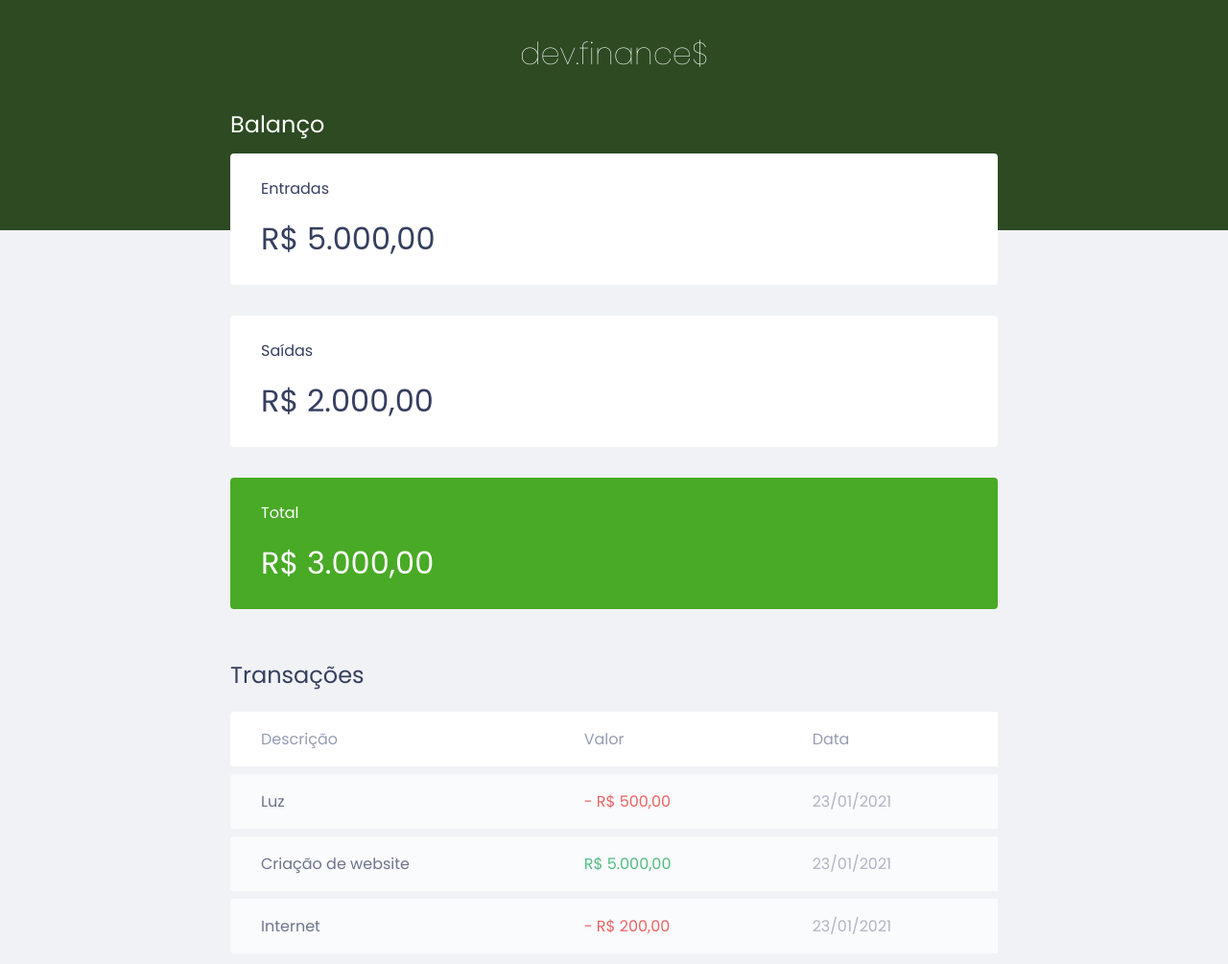
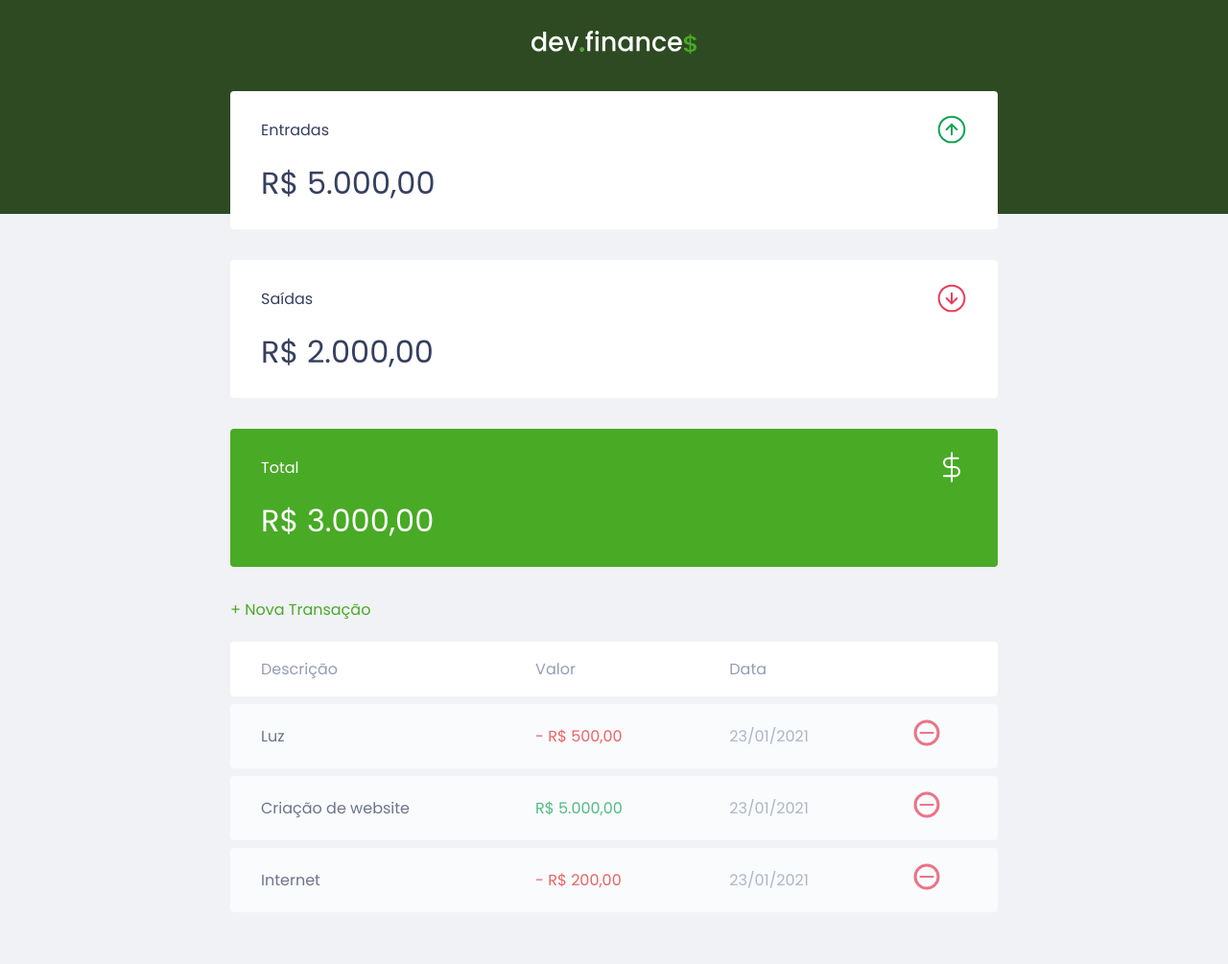
Before and after one commit to fergracianoo/dev-finances, a plain HTML site: page index.html in a window 1280 px wide. Shown: the top 1005 px of the page at 96% size. Drawn offline with Linux system fonts and the light colour scheme.

Commit message:
chore: add beatiful icons

```diff
--- a/index.html
+++ b/index.html
@@ -11,32 +11,43 @@
 </head>
 <body>
   <header>
-    <h1 id="logo">dev.finance$</h1>
+    <img src="./assets/logo.svg" alt="Logo dev.finance$">
   </header>
   <main class="container">
     <section id="balance">
-      <h2>Balanço</h2>
+      <h2 class="sr-only">Balanço</h2>
       <div class="card">
-        <h3>Entradas</h3>
+        <h3>
+          <span>Entradas</span>
+          <img src="./assets/income.svg" alt="Imagem de entradas">
+        </h3>
         <p>R$ 5.000,00</p>
       </div>
       <div class="card">
-        <h3>Saídas</h3>
+        <h3>
+          <span>Saídas</span>
+          <img src="./assets/expense.svg" alt="Imagem de saídas">
+        </h3>
         <p>R$ 2.000,00</p>
       </div>
       <div class="card total">
-        <h3>Total</h3>
+        <h3>
+          <span>Total</span>
+          <img src="./assets/total.svg" alt="Imagem de total">
+        </h3>
         <p>R$ 3.000,00</p>
       </div>
     </section>
     <section id="transaction">
-      <h2>Transações</h2>
+      <h2 class="sr-only">Transações</h2>
+      <a href="#" class="button new">+ Nova Transação</a>
       <table id="data-table">
         <thead>
           <tr>
             <th>Descrição</th>
             <th>Valor</th>
             <th>Data</th>
+            <th></th>
           </tr>
         </thead>
         <tbody>
@@ -44,16 +55,25 @@
             <td class="description">Luz</td>
             <td class="expense">- R$ 500,00</td>
             <td class="date">23/01/2021</td>
+            <td>
+              <img src="./assets/minus.svg" alt="Remover transação">
+            </td>
           </tr>
           <tr>
             <td class="description">Criação de website</td>
             <td class="income">R$ 5.000,00</td>
             <td class="date">23/01/2021</td>
+            <td>
+              <img src="./assets/minus.svg" alt="Remover transação">
+            </td>
           </tr>
           <tr>
             <td class="description">Internet</td>
             <td class="expense">- R$ 200,00</td>
             <td class="date">23/01/2021</td>
+            <td>
+              <img src="./assets/minus.svg" alt="Remover transação">
+            </td>
           </tr>
         </tbody>
       </table>
--- a/style.css
+++ b/style.css
@@ -13,6 +13,18 @@ body {
   font-family: 'Poppins', sans-serif;
 }
 
+.sr-only {
+  position: absolute;
+  width: 1px;
+  height: 1px;
+  padding: 0;
+  margin: -1px;
+  overflow: hidden;
+  clip: rect(0, 0, 0, 0);
+  white-space: nowrap;
+  border-width: 0;
+}
+
 .container {
   width: min(90vw, 800px);
   margin: auto;
@@ -23,6 +35,20 @@ h2 {
   margin-bottom: 0.8rem;
   color: var(--dark-blue);
   font-weight: 400;
+}
+
+a {
+  color: #49AA26;
+  text-decoration: none;
+}
+
+a:hover {
+  color: #3DD705;
+}
+
+.button.new {
+  display: inline-block;
+  margin-bottom: .8rem;
 }
 
 header {
@@ -56,6 +82,9 @@ header {
 .card h3 {
   font-weight: 400;
   font-size: 1rem;
+  display: flex;
+  align-items: center;
+  justify-content: space-between;
 }
 
 .card p {
@@ -78,6 +107,11 @@ header {
 table thead tr th:first-child,
 table tbody tr td:first-child {
   border-radius: 0.25rem 0 0 0.25rem;
+}
+
+table thead tr th:last-child,
+table tbody tr td:last-child {
+  border-radius: 0 0.25rem 0.25rem 0;
 }
 
 table thead th {
```
Also changed, not shown: assets/expense.svg (added), assets/income.svg (added), assets/logo.svg (added), assets/minus.svg (added), assets/plus.svg (added), assets/total.svg (added).
